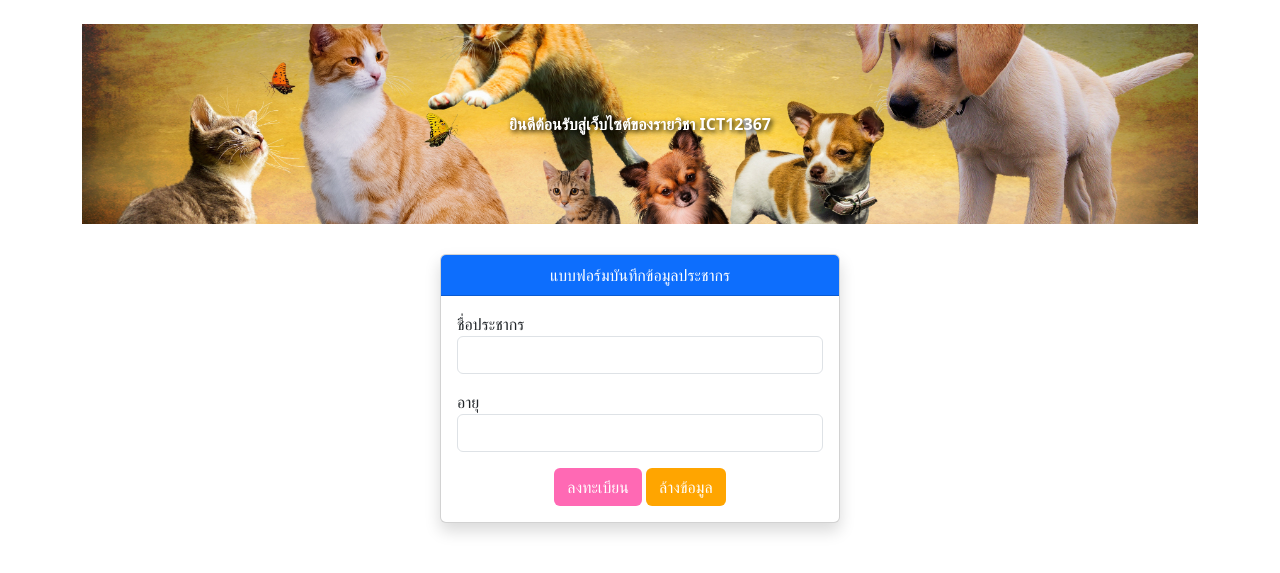
After one commit to kunthawatkon-cloud/ICT12367, a Django app: page /form/ in a window 1280 px wide. The commit adds this page. Shown: the top 573 px of the page. Run offline with Django 5.2, Linux system fonts and the light colour scheme.

Commit message:
Add files via upload

```diff
--- /dev/null
+++ b/L10_68092306/myproject/myapp/admin.py
@@ -0,0 +1,4 @@
+from django.contrib import admin
+from myapp.models import Person
+
+admin.site.register(Person)
--- /dev/null
+++ b/L10_68092306/myproject/myapp/apps.py
@@ -0,0 +1,5 @@
+from django.apps import AppConfig
+
+
+class myappConfig(AppConfig):
+    name = 'myapp'
--- /dev/null
+++ b/L10_68092306/myproject/myapp/tests.py
@@ -0,0 +1,3 @@
+from django.test import TestCase
+
+# Create your tests here.
--- /dev/null
+++ b/L10_68092306/myproject/myapp/views.py
@@ -0,0 +1,17 @@
+from django.shortcuts import render, redirect
+from .models import Person
+
+def index(request):
+    all_person = Person.objects.all()
+    return render(request, 'index.html', {'all_person': all_person})
+
+def form(request):
+    if request.method == 'POST':
+        name = request.POST.get('name')
+        age = request.POST.get('age')
+
+        if name and age:
+            Person.objects.create(name=name, age=age)
+            return redirect('/')
+
+    return render(request, 'form.html')
--- a/L10_68092306/myproject/myproject/asgi.py
+++ b/L10_68092306/myproject/myproject/asgi.py
@@ -4,7 +4,7 @@ ASGI config for myproject project.
 It exposes the ASGI callable as a module-level variable named ``application``.
 
 For more information on this file, see
-https://docs.djangoproject.com/en/5.1/howto/deployment/asgi/
+https://docs.djangoproject.com/en/6.0/howto/deployment/asgi/
 """
 
 import os
--- a/L10_68092306/myproject/myproject/settings.py
+++ b/L10_68092306/myproject/myproject/settings.py
@@ -38,7 +38,7 @@ INSTALLED_APPS = [
     'django.contrib.sessions',
     'django.contrib.messages',
     'django.contrib.staticfiles',
-    'Myapp',
+    'myapp',
 ]
 
 MIDDLEWARE = [
--- a/L10_68092306/myproject/myproject/urls.py
+++ b/L10_68092306/myproject/myproject/urls.py
@@ -2,7 +2,7 @@
 URL configuration for myproject project.
 
 The `urlpatterns` list routes URLs to views. For more information please see:
-    https://docs.djangoproject.com/en/5.1/topics/http/urls/
+    https://docs.djangoproject.com/en/6.0/topics/http/urls/
 Examples:
 Function views
     1. Add an import:  from my_app import views
@@ -15,9 +15,11 @@ Including another URLconf
     2. Add a URL to urlpatterns:  path('blog/', include('blog.urls'))
 """
 from django.contrib import admin
-from django.urls import path, include
+from django.urls import path
+from myapp.views import index, form
 
 urlpatterns = [
     path('admin/', admin.site.urls),
-    path('', include('Myapp.urls')),
+    path('', index),
+    path('form/', form),
 ]
--- a/L10_68092306/myproject/myproject/wsgi.py
+++ b/L10_68092306/myproject/myproject/wsgi.py
@@ -4,7 +4,7 @@ WSGI config for myproject project.
 It exposes the WSGI callable as a module-level variable named ``application``.
 
 For more information on this file, see
-https://docs.djangoproject.com/en/5.1/howto/deployment/wsgi/
+https://docs.djangoproject.com/en/6.0/howto/deployment/wsgi/
 """
 
 import os
--- /dev/null
+++ b/L10_68092306/myproject/templates/form.html
@@ -0,0 +1,88 @@
+{% load static %}
+<!DOCTYPE html>
+<html lang="th">
+<head>
+    <meta charset="UTF-8">
+    <title>ฟอร์ม</title>
+    <link href="https://cdn.jsdelivr.net/npm/bootstrap@5.3.0/dist/css/bootstrap.min.css" rel="stylesheet">
+
+    <style>
+        .hero-banner {
+            width: 100%;
+            height: 200px;
+            object-fit: cover;
+        }
+
+        .banner-wrap {
+            position: relative;
+        }
+
+        .banner-text {
+            position: absolute;
+            top: 50%;
+            left: 50%;
+            transform: translate(-50%, -50%);
+            color: white;
+            font-weight: bold;
+            text-shadow: 2px 2px 5px black;
+        }
+
+        .form-card {
+            width: 400px;
+            margin: 30px auto;
+        }
+
+        .btn-pink {
+            background-color: hotpink;
+            color: white;
+        }
+
+        .btn-orange {
+            background-color: orange;
+            color: white;
+        }
+    </style>
+</head>
+<body>
+
+<div class="container mt-4">
+
+    <div class="banner-wrap">
+        <img src="{% static 'images/banner.jpg' %}" class="hero-banner">
+        <div class="banner-text">
+            ยินดีต้อนรับสู่เว็บไซต์ของรายวิชา ICT12367
+        </div>
+    </div>
+
+    <div class="card form-card shadow">
+        <div class="card-header bg-primary text-white text-center">
+            แบบฟอร์มบันทึกข้อมูลประชากร
+        </div>
+
+        <div class="card-body">
+            <form method="post" action="/form/">
+                {% csrf_token %}
+
+                <div class="mb-3">
+                    <label>ชื่อประชากร</label>
+                    <input type="text" name="name" class="form-control" required>
+                </div>
+
+                <div class="mb-3">
+                    <label>อายุ</label>
+                    <input type="number" name="age" class="form-control" required>
+                </div>
+
+                <div class="text-center">
+                    <button type="submit" class="btn btn-pink">ลงทะเบียน</button>
+                    <button type="reset" class="btn btn-orange">ล้างข้อมูล</button>
+                </div>
+
+            </form>
+        </div>
+    </div>
+
+</div>
+
+</body>
+</html>
```
Also changed, not shown: L10_68092306/myproject/myapp/models.py (added, +9 -0 lines), L10_68092306/myproject/templates/index.html (+78 -24 lines), L10_68092306/myproject/db.sqlite3, L10_68092306/myproject/myapp/__init__.py (added), L10_68092306/myproject/myapp/migrations/0001_initial.py (added), L10_68092306/myproject/myapp/migrations/__init__.py (added), L10_68092306/myproject/myapp/static/images/banner.jpg (added).
